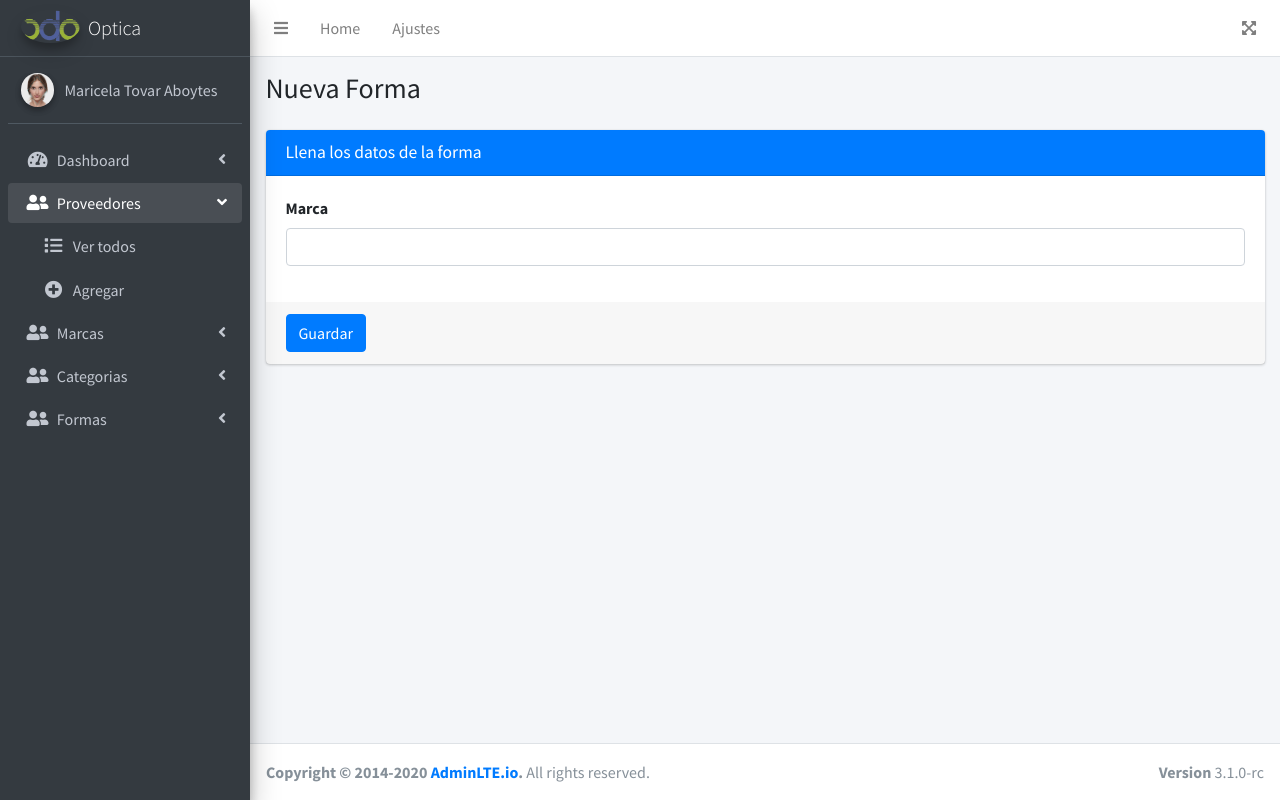
After one commit to FernandoAcTr/Optica-Web, a PHP site: page /admin/forma/forma.php?action=form in a window 1280 px wide, after a click on "Proveedores". The commit adds this page. Run offline with PHP 8.4, Linux system fonts and the light colour scheme.

Commit message:
crud formas

```diff
--- /dev/null
+++ b/admin/class/forma.class.php
@@ -0,0 +1,61 @@
+<?php
+
+   include_once 'database.class.php';
+
+   class Forma extends Database
+   {
+       private $id_forma;
+       private $forma;
+
+       public function setIdForma($id_forma)
+       {
+           $this->id_forma = $id_forma;
+       }
+
+       public function setForma($forma)
+       {
+           $this->forma = $forma;
+       }
+
+       /**
+        * fetchAll.
+        * Regresa una lista de todas las formas
+        */
+       public function fetchAll()
+       {
+           $sql = 'SELECT * from forma';
+           $formas = $this->execQuery($sql, null);
+
+           return $formas;
+       }
+
+       public function readOneForma()
+       {
+           $sql = 'SELECT * from forma where id_forma = ?';
+           $params = [$this->id_forma];
+           $result = $this->execQuery($sql, $params);
+
+           return $result[0];
+       }
+
+       public function createForma()
+       {
+           $sql = 'INSERT into forma(forma) values (?)';
+           $params = [$this->forma];
+           $this->execStmt($sql, $params);
+       }
+
+       public function deleteForma()
+       {
+           $sql = 'DELETE from forma where id_forma = ?';
+           $params = [$this->id_forma];
+           $this->execStmt($sql, $params);
+       }
+
+       public function modifyForma()
+       {
+           $sql = 'UPDATE forma set forma = ? where id_forma = ?';
+           $params = [$this->forma, $this->id_forma];
+           $this->execStmt($sql, $params);
+       }
+   }
--- /dev/null
+++ b/admin/forma/forma.php
@@ -0,0 +1,65 @@
+<?php
+
+include_once '../class/forma.class.php';
+
+$action = null;
+if (isset($_GET['action'])) {
+    $action = $_GET['action'];
+}
+
+$forma = new Forma();
+
+switch ($action) {
+  case 'new':
+    $data = [
+      'forma' => $_POST['forma'],
+    ];
+    $forma->setForma($data['forma']);
+    $forma->createForma();
+    header('Location: forma.php');
+    break;
+
+  case 'modify':
+    $data = [
+      'forma' => $_POST['forma'],
+      'id_forma' => $_POST['id_forma'],
+    ];
+    $forma->setIdForma($data['id_forma']);
+    $forma->setForma($data['forma']);
+    $forma->modifyForma();
+    header('Location: forma.php');
+    break;
+
+  case 'form':
+    $id_forma = isset($_GET['id_forma']) ? $_GET['id_forma'] : '';
+
+    $data = [
+      'forma' => '',
+    ];
+    if (is_numeric($id_forma)) {
+        $forma->setIdForma($id_forma);
+        $data = $forma->readOneForma();
+        $titulo = 'Modificar Forma';
+        $script = 'forma.php?action=modify';
+    } else {
+        //valores dinamicos para el formulario
+        $titulo = 'Nueva Forma';
+        $script = 'forma.php?action=new';
+    }
+
+    include 'views/form.php';
+    break;
+
+  case 'delete':
+    $id_forma = $_GET['id_forma'];
+    $forma->setIdForma($id_forma);
+    $forma->deleteForma();
+    header('Location: forma.php');
+
+    break;
+
+  default:
+    $data = $forma->fetchAll();
+    include 'views/table.php';
+    break;
+}
--- /dev/null
+++ b/admin/forma/views/form.php
@@ -0,0 +1,53 @@
+<?php include '../views/header.php'; ?>
+<?php include '../views/navbar.php'; ?>
+
+<div class="wrapper">
+  <!-- Content Wrapper. Contains page content -->
+  <main class="content-wrapper">
+    <!-- Content Header (Page header) -->
+    <div class="content-header">
+      <div class="container-fluid">
+        <h3 class="mb-4"><?php echo $titulo; ?></h3>
+
+        <div class="row">
+          <div class="col-md-12">
+            <!-- Formulario de Proveedor -->
+            <div class="card card-primary">
+              <div class="card-header">
+                <h4 class="card-title">Llena los datos de la forma</h4>
+              </div>
+              <!-- /.card-header -->
+              <!-- form start -->
+              <form action="<?php echo $script; ?>" method="POST">
+                <div class="card-body">
+                  <div class="form-group">
+                    <label for="forma">Marca</label>
+                    <input type="text" class="form-control" id="forma" name="forma" value="<?php echo $data['forma']; ?>" required>
+                  </div>
+                </div>
+                <!-- /.card-body -->
+
+                <?php if (is_numeric($id_forma)): ?>
+                <input type="hidden" value="<?php echo $data['id_forma']; ?>" name="id_forma">
+                <?php endif; //Fin del if?>
+                <div class="card-footer">
+                  <button type="submit" class="btn btn-primary">Guardar</button>
+                </div>
+              </form>
+              <!-- Form end -->
+
+            </div>
+            <!-- /.card -->
+          </div>
+        </div>
+
+      </div>
+      <!-- /.container-fluid -->
+    </div>
+    <!-- /.content-header -->
+  </main>
+  <!-- /.content-wrapper -->
+</div>
+<!-- ./wrapper -->
+
+<?php include '../views/footer.php'; ?>
--- a/admin/views/navbar.php
+++ b/admin/views/navbar.php
@@ -101,7 +101,7 @@
               <li class="nav-item">
                 <a href="../marca/marca.php" class="nav-link">
                   <i class="fas fa-list nav-icon"></i>
-                  <p>Ver todos</p>
+                  <p>Ver todas</p>
                 </a>
                 <a href="../marca/marca.php?action=form" class="nav-link">
                   <i class="fas fa-plus-circle nav-icon"></i>
@@ -123,9 +123,31 @@
               <li class="nav-item">
                 <a href="../categoria/categoria.php" class="nav-link">
                   <i class="fas fa-list nav-icon"></i>
-                  <p>Ver todos</p>
+                  <p>Ver todas</p>
                 </a>
                 <a href="../categoria/categoria.php?action=form" class="nav-link">
+                  <i class="fas fa-plus-circle nav-icon"></i>
+                  <p>Agregar</p>
+                </a>
+              </li>
+            </ul>
+          </li>
+
+          <li class="nav-item has-treeview">
+            <a href="#" class="nav-link">
+              <i class="nav-icon fas fa-user-friends"></i>
+              <p>
+                Formas
+                <i class="right fas fa-angle-left"></i>
+              </p>
+            </a>
+            <ul class="nav nav-treeview">
+              <li class="nav-item">
+                <a href="../forma/forma.php" class="nav-link">
+                  <i class="fas fa-list nav-icon"></i>
+                  <p>Ver todas</p>
+                </a>
+                <a href="../forma/forma.php?action=form" class="nav-link">
                   <i class="fas fa-plus-circle nav-icon"></i>
                   <p>Agregar</p>
                 </a>
```
Also changed, not shown: admin/forma/views/table.php (added, +65 -0 lines).
